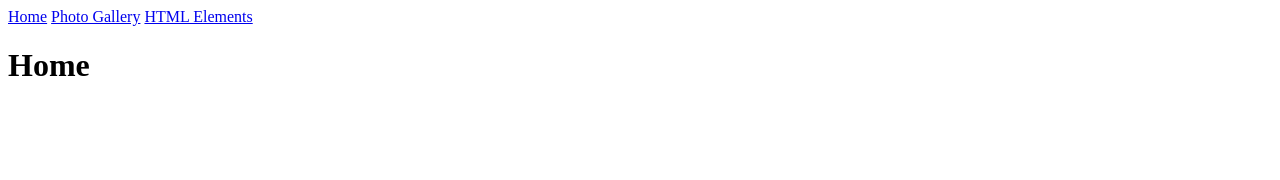
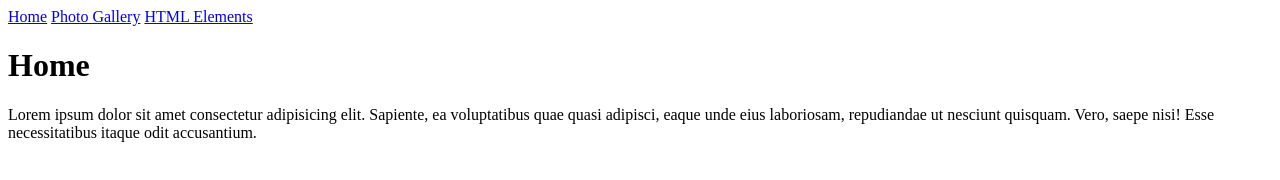
Before and after one commit to viccaroni/simple-travel-site, a plain HTML site: page index.html in a window 1280 px wide. Drawn offline with Linux system fonts and the light colour scheme.

Commit message:
added a paragraph

```diff
--- a/index.html
+++ b/index.html
@@ -14,6 +14,7 @@
     </header>
     <main>
         <h1>Home</h1>
+        <p>Lorem ipsum dolor sit amet consectetur adipisicing elit. Sapiente, ea voluptatibus quae quasi adipisci, eaque unde eius laboriosam, repudiandae ut nesciunt quisquam. Vero, saepe nisi! Esse necessitatibus itaque odit accusantium.</p>
     </main>
     <footer>
 
```
